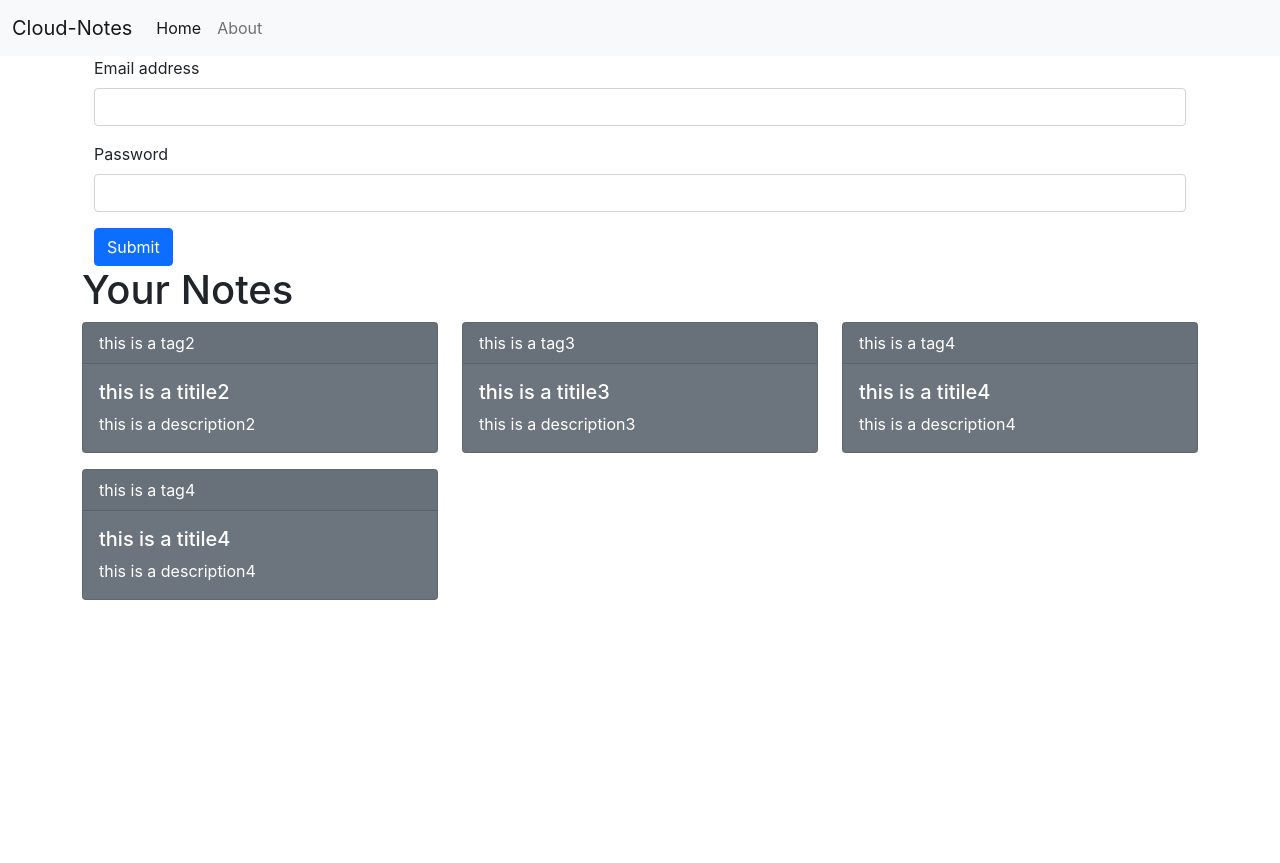
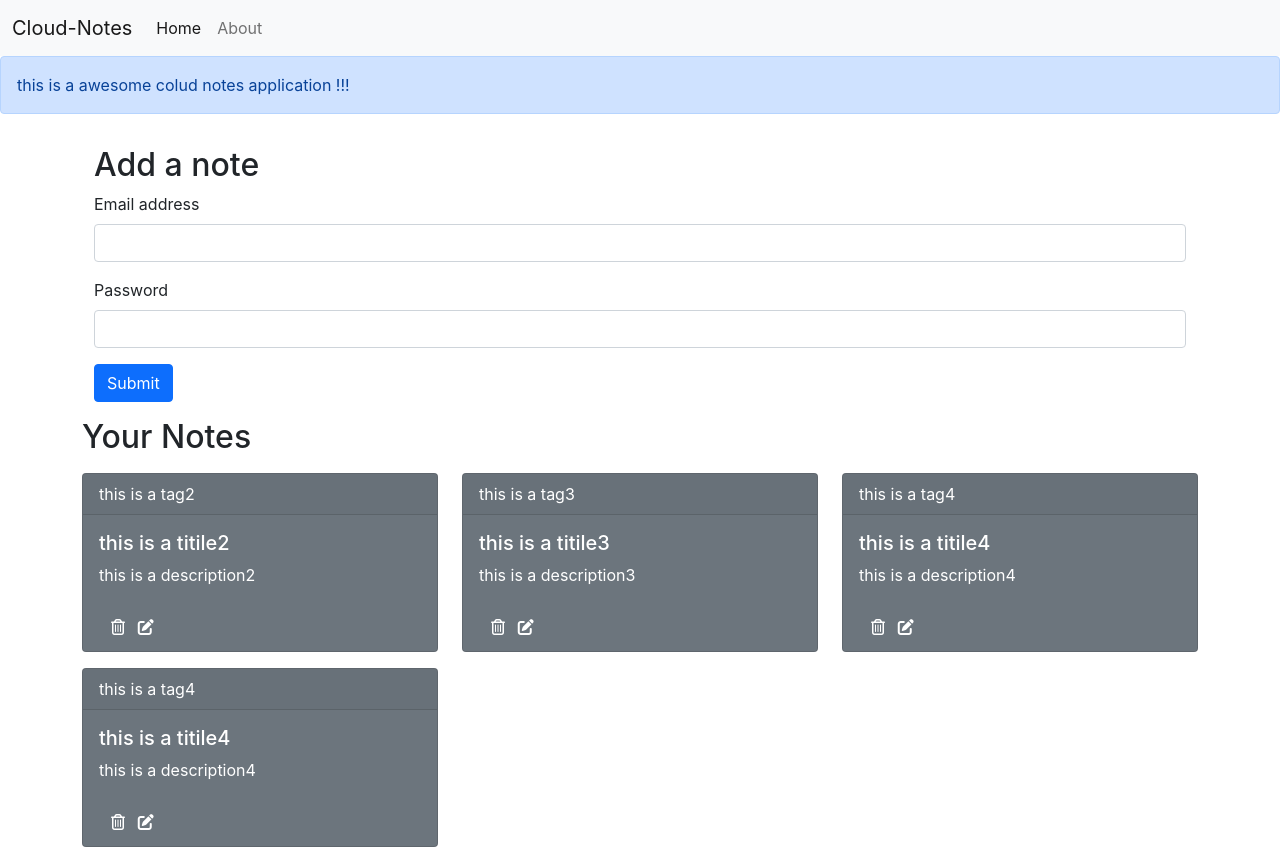
Before and after one commit to shubhamj190/mern-frontend, a React (Create React App) app: page / in a window 1280 px wide. Before the commit the page ends 800 px from the top, so only its background shows below. Built offline with nearby package versions, Linux system fonts and the light colour scheme.

Commit message:
icons added and alert component added

```diff
--- a/public/index.html
+++ b/public/index.html
@@ -47,7 +47,6 @@
       To begin the development, run `npm start` or `yarn start`.
       To create a production bundle, use `npm run build` or `yarn build`.
     -->
-
     <!-- bootstrap js dependies -->
 
     <script
@@ -60,5 +59,7 @@
     integrity="sha384-QJHtvGhmr9XOIpI6YVutG+2QOK9T+ZnN4kzFN1RtK3zEFEIsxhlmWl5/YESvpZ13"
     crossorigin="anonymous"
     ></script>
+    <!-- fontawsome  -->
+    <script src="https://kit.fontawesome.com/5131725d52.js" crossorigin="anonymous"></script>
   </body>
 </html>
--- a/src/App.js
+++ b/src/App.js
@@ -4,6 +4,7 @@ import Navbar from "./components/Navbar";
 import Home from "./components/Home";
 import About from "./components/About";
 import NoteState from "./context/notes/NoteState";
+import Alert from "./components/Alert";
 
 function App() {
   return (
@@ -11,6 +12,7 @@ function App() {
       <NoteState>
         <Router>
           <Navbar />
+          <Alert message="this is a awesome colud notes application !!!"/>
           <div className="container">
             <Switch>
               <Route exact path="/">
--- /dev/null
+++ b/src/components/Alert.js
@@ -0,0 +1,13 @@
+import React from "react";
+
+function Alert(props) {
+  return (
+    <div>
+      <div class="alert alert-primary" role="alert">
+       {props.message}
+      </div>
+    </div>
+  );
+}
+
+export default Alert;
--- a/src/components/Home.js
+++ b/src/components/Home.js
@@ -4,7 +4,8 @@ import Note from "./Note";
 function Home() {
   return (
     <>
-      <div className="container">
+      <div className="container" style={{marginTop:"2rem"}}>
+        <h2 className="my-2">Add a note</h2>
         <form>
           <div className="mb-3">
             <label for="exampleInputEmail1" className="form-label">
@@ -32,7 +33,7 @@ function Home() {
           </button>
         </form>
       </div>
-      <h1>Your Notes</h1>
+      <h2 className="my-3">Your Notes</h2>
       <Note />
     </>
   );
--- a/src/components/Note.js
+++ b/src/components/Note.js
@@ -9,7 +9,7 @@ function Note() {
   return (
     <div className="row">
       {notes.map((note) => {
-        return <NoteItem note={note} />;
+        return <NoteItem key={note._id}note={note} />;
       })}
     </div>
   );
--- a/src/components/NoteItem.js
+++ b/src/components/NoteItem.js
@@ -3,8 +3,6 @@ import Note from "./Note";
 
 function NoteItem(props) {
   const { note } = props;
-  console.log(note);
-
   return (
     <div className="col-md-4">
       <div className="card text-white  bg-secondary mb-3 ">
@@ -13,6 +11,10 @@ function NoteItem(props) {
           <h5 className="card-title">{note.title}</h5>
           <p className="card-text">{note.description}</p>
         </div>
+        <div className="row m-3">
+          <i class="far fa-trash-alt col-1"></i>
+          <i class="fas fa-edit col-1"></i>
+        </div>
       </div>
     </div>
   );
--- a/src/index.css
+++ b/src/index.css
@@ -11,3 +11,7 @@ code {
   font-family: source-code-pro, Menlo, Monaco, Consolas, 'Courier New',
     monospace;
 }
+
+i{
+  cursor: pointer;
+}
```
Lines whose indentation alone changed are shown as unchanged.
